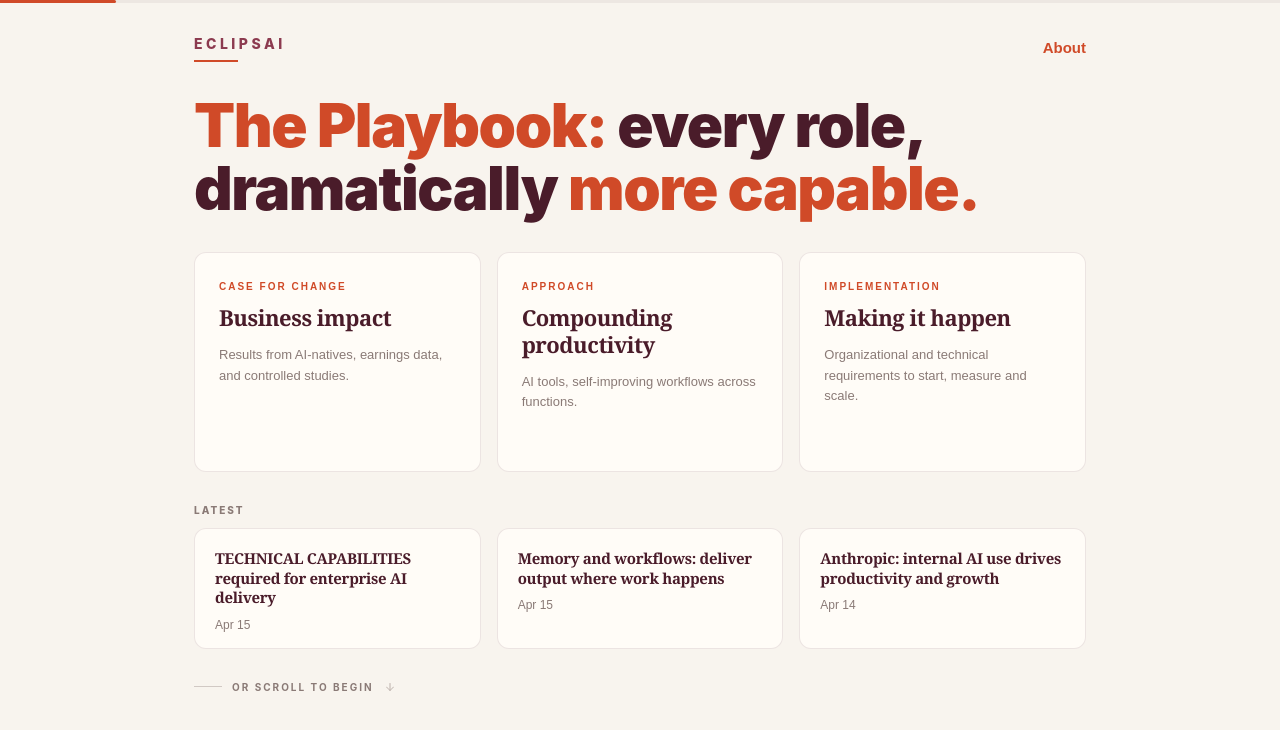
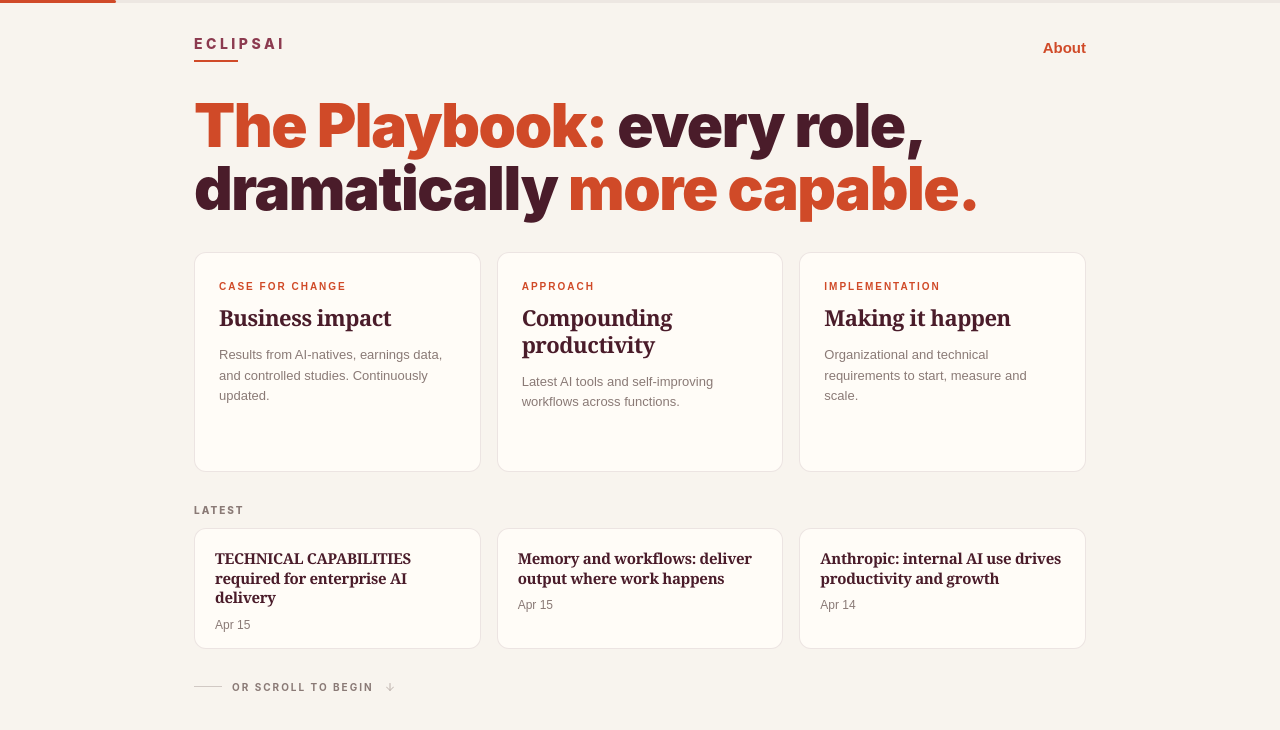
Before and after one commit to ChipAlexandru/Eclipsaiv2, a Next.js app: page / in a window 1280 px wide. Shown: the top 730 px of the page. Built offline with nearby package versions, Linux system fonts and the light colour scheme.

Commit message:
Tighten home chapter card blurbs
Co-Authored-By: Claude Opus 4.6 <noreply@anthropic.com>

```diff
--- a/src/decks/index.js
+++ b/src/decks/index.js
@@ -57,7 +57,7 @@ export const shelf = {
       chapterId: "case",
       label: "Case for change",
       title: "Business impact",
-      blurb: "Results from AI-natives, earnings data, and controlled studies.",
+      blurb: "Results from AI-natives, earnings data, and controlled studies. Continuously updated.",
     },
     {
       kind: "chapter",
@@ -65,7 +65,7 @@ export const shelf = {
       chapterId: "approach",
       label: "Approach",
       title: "Compounding productivity",
-      blurb: "AI tools, self-improving workflows across functions.",
+      blurb: "Latest AI tools and self-improving workflows across functions.",
     },
     {
       kind: "chapter",
```
